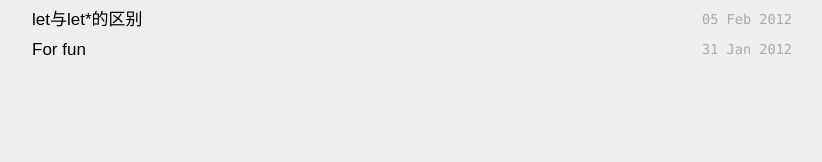
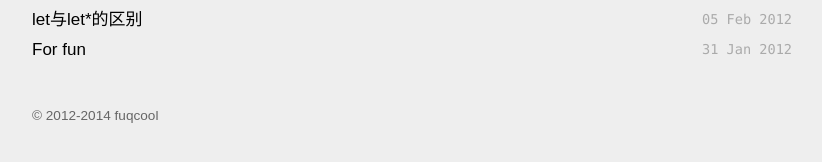
Before and after one commit to fuqcool/fuqcool.github.io, a Jekyll site: the page built from index.html, in a window 1280 px wide. Shown: the part 498-660 px from the top of the page, without its empty margins (228-1050 px from the left). Built offline with Jekyll 4.4.1, drawn with Linux system fonts in a browser that asks for light colours; Markdown is read by kramdown in place of the engine named in the settings.

Commit message:
Update default.html

```diff
--- a/_layouts/default.html
+++ b/_layouts/default.html
@@ -29,9 +29,9 @@
 
       {{ content }}
 
-      <!-- <div class="footer"> -->
-        <!-- footer here -->
-      <!-- </div> -->
+      <div class="footer">
+        <span>&copy; 2012-2014 fuqcool</span>
+      </div>
     </div>
 
   </body>
```
